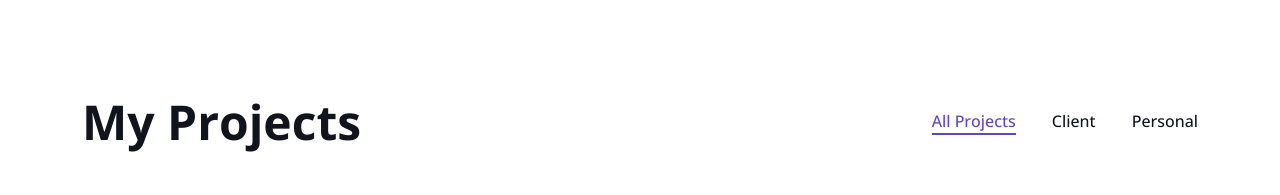
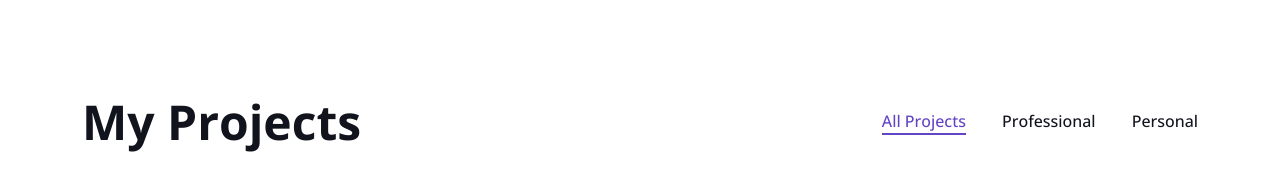
Before and after one commit to amanraghuvanshi651/Portfolio, a plain HTML site: page index.html in a window 1280 px wide. Shown: the part 1770-1965 px from the top of the page. Drawn offline with nearby package versions, Linux system fonts and the light colour scheme.

```diff
--- a/index.html
+++ b/index.html
@@ -3,7 +3,7 @@
 
 <head>
     <meta charset="utf-8">
-    <title>ProMan - Personal Portfolio HTML Template</title>
+    <title>Aman Raghuvanshi - Portfolio</title>
     <meta content="width=device-width, initial-scale=1.0" name="viewport">
     <meta content="" name="keywords">
     <meta content="" name="description">
@@ -390,7 +390,7 @@
                 <div class="col-lg-6 text-lg-end">
                     <ul class="list-inline mx-n3 mb-0" id="portfolio-flters">
                         <li class="mx-3 active" data-filter="*">All Projects</li>
-                        <li class="mx-3" data-filter=".first">Client</li>
+                        <li class="mx-3" data-filter=".first">Professional</li>
                         <li class="mx-3" data-filter=".second">Personal</li>
                     </ul>
                 </div>
```
